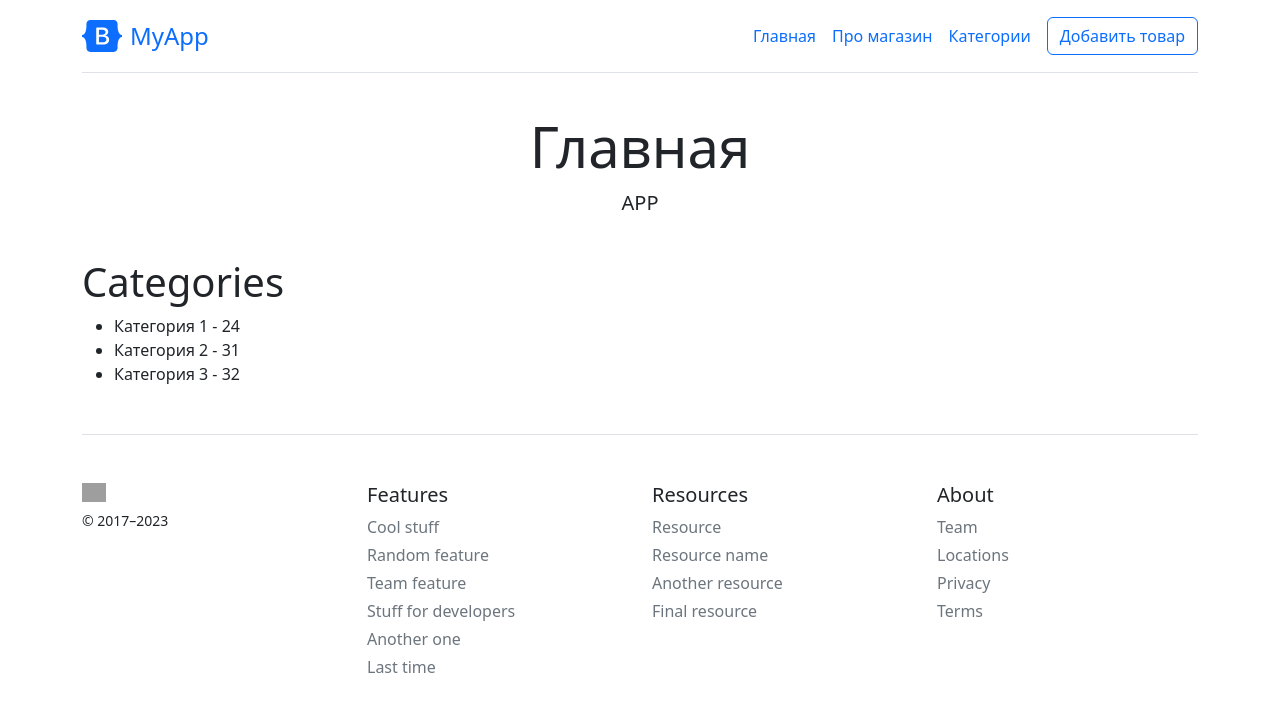
After one commit to MrAlex322/Flask-and-FastAPI-frameworks, a Flask app: page /categories in a window 1280 px wide. The commit adds this page. Shown: the top 712 px of the page. Run offline with Flask 3, Linux system fonts and the light colour scheme; some libraries are stand-ins or nearby versions; grey boxes are pictures that could not be loaded.

Commit message:
Добавлена передача данных в контекст для категорий товаров

```diff
--- a/Lesson_1/app.py
+++ b/Lesson_1/app.py
@@ -10,7 +10,22 @@ def index():
 
 @app.route('/categories')
 def categories():
-    return render_template('categories.html')
+    _categories = [
+        {
+            "title": "Категория 1",
+            "count_positions": "24"
+        },
+        {
+            "title": "Категория 2",
+            "count_positions": "31"
+        },
+        {
+            "title": "Категория 3",
+            "count_positions": "32"
+        }
+    ]
+    context = {'categories': _categories}
+    return render_template('categories.html', **context)
 
 
 @app.route('/about')
--- a/Lesson_1/templates/base.html
+++ b/Lesson_1/templates/base.html
@@ -21,12 +21,13 @@
       <nav class="d-inline-flex mt-2 mt-md-0 ms-md-auto">
         <a class="me-3 py-2 link-body-emphasis text-decoration-none" href="/">Главная</a>
         <a class="me-3 py-2 link-body-emphasis text-decoration-none" href="/about">Про магазин</a>
+        <a class="me-3 py-2 link-body-emphasis text-decoration-none" href="/categories">Категории</a>
       </nav>
       <a class="btn btn-outline-primary" href="/product">Добавить товар</a>
     </div>
 
     <div class="pricing-header p-3 pb-md-4 mx-auto text-center">
-      <h1 class="display-4 fw-normal text-body-emphasis">Pricing</h1>
+      <h1 class="display-4 fw-normal text-body-emphasis">Главная</h1>
       <p class="fs-5 text-body-secondary"> APP </p>
     </div>
   </header>
--- /dev/null
+++ b/Lesson_1/templates/categories.html
@@ -0,0 +1,10 @@
+{% extends 'base.html' %}
+
+{% block body %}
+    <h1>Categories</h1>
+    <ul>
+        {% for category in categories %}
+            <li>{{category.title}} - {{category.count_positions}}</li>
+        {% endfor %}
+    </ul>
+{% endblock %}
```
